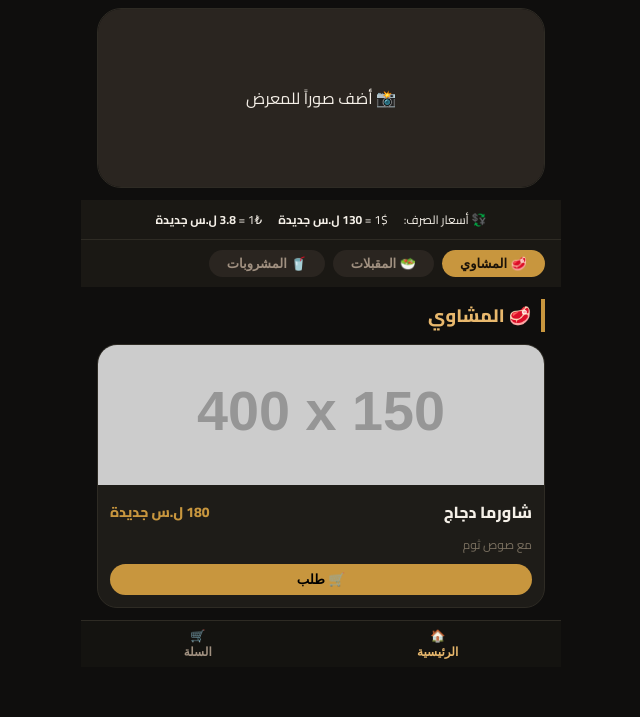
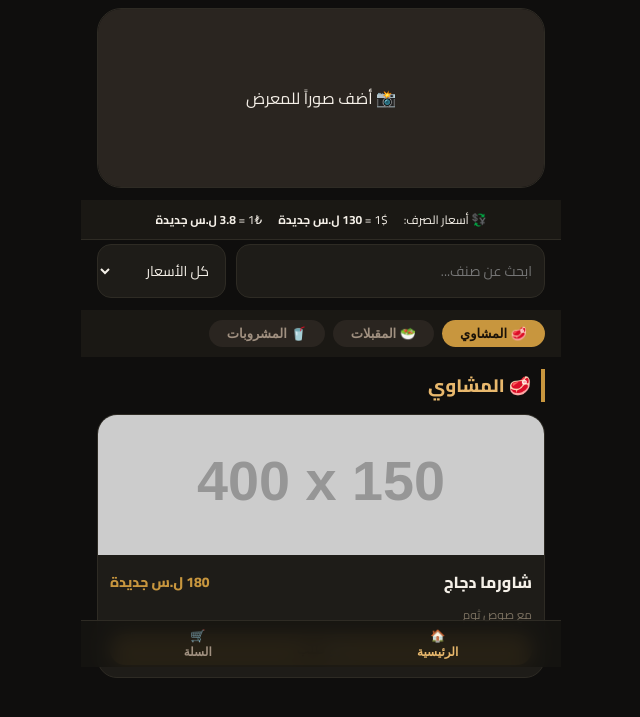
Before and after one commit to Na77aR/qr-menu, a plain HTML site: page index.html in a window 1280 px wide. Shown: the part 133-850 px from the top of the page, without its empty margins (319-959 px from the left). Drawn offline with Linux system fonts and the light colour scheme; placeholder pictures from the web are drawn by us.

Commit message:
Update index.html

```diff
--- a/index.html
+++ b/index.html
@@ -24,6 +24,10 @@ body{font-family:'Cairo',sans-serif;background:var(--bg);color:var(--text);direc
 .rest-title{text-align:center;margin-top:6px;font-size:20px;font-weight:900;color:#1a1208;cursor:pointer;}
 .social-links{display:flex;gap:12px;justify-content:center;margin-top:8px;}
 .social-btn{width:34px;height:34px;border-radius:50%;background:#1a1208;color:var(--gold-light);display:flex;align-items:center;justify-content:center;text-decoration:none;font-size:14px;}
+.search-wrap{padding:0 16px 12px;margin-top:4px;}
+.search-box{display:flex;gap:10px;}
+.search-input,.price-filter{background:var(--bg3);border:1px solid var(--border);border-radius:14px;padding:12px;color:var(--text);font-family:'Cairo';font-size:14px;}
+.search-input{flex:1;}
 .hero-slider{position:relative;height:180px;overflow:hidden;margin:12px 16px;border-radius:24px;border:1px solid var(--border);}
 .hero-slide{position:absolute;inset:0;background-size:cover;background-position:center;opacity:0;transition:opacity .5s;}
 .hero-slide.active{opacity:1;}
@@ -102,6 +106,14 @@ body{font-family:'Cairo',sans-serif;background:var(--bg);color:var(--text);direc
   </div>
   <div class="hero-slider" id="hero-slider"></div>
   <div class="rates-banner" id="rates-banner"></div>
+  <div class="search-wrap">
+    <div class="search-box">
+      <input type="text" id="search-input" class="search-input" placeholder="ابحث عن صنف..." oninput="buildMenu()">
+      <select id="price-filter" class="price-filter" onchange="buildMenu()">
+        <option value="all">كل الأسعار</option>
+      </select>
+    </div>
+  </div>
   <div class="cat-bar" id="cat-bar"></div>
   <div id="menu-content"></div>
   <button id="float-cart" onclick="goTo('page-cart')">
@@ -253,7 +265,7 @@ let MENU = JSON.parse(localStorage.getItem('resto_menu')) || [
 let nextId = Math.max(...MENU.flatMap(c=>c.items.map(i=>i.id)),100)+1;
 let cart = JSON.parse(localStorage.getItem('saved_cart')) || {};
 let activeCat = 0, activeCur = 'SYP', currentSlide = 0, slideInterval;
-let nameClickCount = 0; // عداد نقرات اسم المطعم
+let nameClickCount = 0;
 
 // دوال العملات
 function sypTo(amount,cur){ let r=CONFIG.rates; if(cur==='USD') return (amount/r.usd).toFixed(2); if(cur==='TRY') return (amount/r.try_rate).toFixed(1); return amount.toLocaleString(); }
@@ -268,7 +280,20 @@ function getTotal(){ return Object.values(cart).reduce((s,i)=>s+i.totalPrice,0);
 function getTotalItems(){ return Object.values(cart).reduce((s,i)=>s+i.qty,0); }
 function updateFloat(){ let t=getTotalItems(), btn=document.getElementById('float-cart'); btn.style.display=t>0?'flex':'none'; document.getElementById('cart-count').innerText=t; document.getElementById('cart-total-float').innerText=fmt(getTotal()); }
 
-// بناء المنيو
+// بناء المنيو مع البحث والتصفية
+function buildPriceFilterOptions(){
+  let filter = document.getElementById('price-filter');
+  if(!filter) return;
+  let options = [];
+  if(activeCur === 'SYP'){
+    options = [['all','كل الأسعار'],['100','حتى 100 ل.س'],['200','حتى 200 ل.س'],['300','حتى 300 ل.س']];
+  } else if(activeCur === 'USD'){
+    options = [['all','All'],['1','≤$1'],['2','≤$2'],['3','≤$3']];
+  } else {
+    options = [['all','Tüm'],['5','≤5₺'],['10','≤10₺'],['20','≤20₺']];
+  }
+  filter.innerHTML = options.map(o=>`<option value="${o[0]}">${o[1]}</option>`).join('');
+}
 function buildSlider(){
   let c=document.getElementById('hero-slider'); if(!c) return; c.innerHTML='';
   if(!CONFIG.slides.length){ c.innerHTML='<div style="background:#2a2520;height:100%;display:flex;align-items:center;justify-content:center;">📸 أضف صوراً للمعرض</div>'; return; }
@@ -279,7 +304,6 @@ function buildSlider(){
 function buildRatesBanner(){ document.getElementById('rates-banner').innerHTML=`<span>💱 أسعار الصرف:</span><span>1$ = <strong>${Number(CONFIG.rates.usd).toLocaleString()} ل.س جديدة</strong></span><span>1₺ = <strong>${Number(CONFIG.rates.try_rate).toLocaleString()} ل.س جديدة</strong></span>`; }
 function buildMenu(){
   document.getElementById('rest-name-display').innerText = CONFIG.name;
-  // إضافة حدث الضغط الخفي (5 مرات) على اسم المطعم
   const nameEl = document.getElementById('rest-name-display');
   nameEl.onclick = (e) => {
     e.stopPropagation();
@@ -297,11 +321,15 @@ function buildMenu(){
   if(CONFIG.instagram && CONFIG.instagram.trim() && CONFIG.instagram!=='#') socialDiv.innerHTML+=`<a class="social-btn" href="${CONFIG.instagram}" target="_blank">IG</a>`;
   if(CONFIG.facebook && CONFIG.facebook.trim() && CONFIG.facebook!=='#') socialDiv.innerHTML+=`<a class="social-btn" href="${CONFIG.facebook}" target="_blank">f</a>`;
   buildRatesBanner(); buildSlider();
+  buildPriceFilterOptions();
   let bar=document.getElementById('cat-bar'), content=document.getElementById('menu-content');
   bar.innerHTML='';
   MENU.forEach((cat,ci)=>{ let btn=document.createElement('button'); btn.className='cat-btn'+(ci===activeCat?' active':''); btn.innerText=cat.cat; btn.onclick=()=>{ activeCat=ci; buildMenu(); }; bar.appendChild(btn); });
+  let searchTerm = (document.getElementById('search-input')?.value || '').toLowerCase();
+  let maxPrice = document.getElementById('price-filter')?.value;
+  let priceLimit = (maxPrice && maxPrice !== 'all') ? parseInt(maxPrice) : Infinity;
   let pageDiv=document.createElement('div'); pageDiv.className='menu-page'; pageDiv.innerHTML=`<div class="section-title">${MENU[activeCat].cat}</div>`;
-  MENU[activeCat].items.forEach(item=>{
+  MENU[activeCat].items.filter(item => item.name.toLowerCase().includes(searchTerm) && (maxPrice === 'all' || item.price <= priceLimit)).forEach(item=>{
     const imgSrc = item.image && item.image.trim() !== '' ? item.image : 'https://via.placeholder.com/400x150?text=No+Image';
     pageDiv.innerHTML+=`<div class="item-card"><img class="item-img" src="${imgSrc}" onerror="this.src='https://via.placeholder.com/400x150?text=No+Image'"><div class="item-info"><div class="item-name"><span>${item.name}</span><span class="item-price">${fmt(item.price)}</span></div><div class="item-desc">${item.desc}</div><div class="item-footer"><button class="btn-order" onclick="openProductModal(${item.id})">🛒 طلب</button>${!item.available?'<span class="unavailable-badge">غير متوفر</span>':''}</div></div></div>`;
   });
@@ -591,12 +619,12 @@ function openEditItem(id){
   document.getElementById('modal-price').value = item.price;
   document.getElementById('modal-image-url').value = item.image || '';
   document.getElementById('modal-image-file').value = '';
+  const previewDiv = document.getElementById('image-preview');
   if(item.image && item.image.trim() !== ''){
-    let preview = document.getElementById('image-preview');
-    preview.style.display = 'block';
-    preview.querySelector('img').src = item.image;
+    previewDiv.style.display = 'block';
+    previewDiv.querySelector('img').src = item.image;
   } else {
-    document.getElementById('image-preview').style.display = 'none';
+    previewDiv.style.display = 'none';
   }
   loadVariationsAndAddonsForEdit(item);
   let sel = document.getElementById('modal-cat');
```
